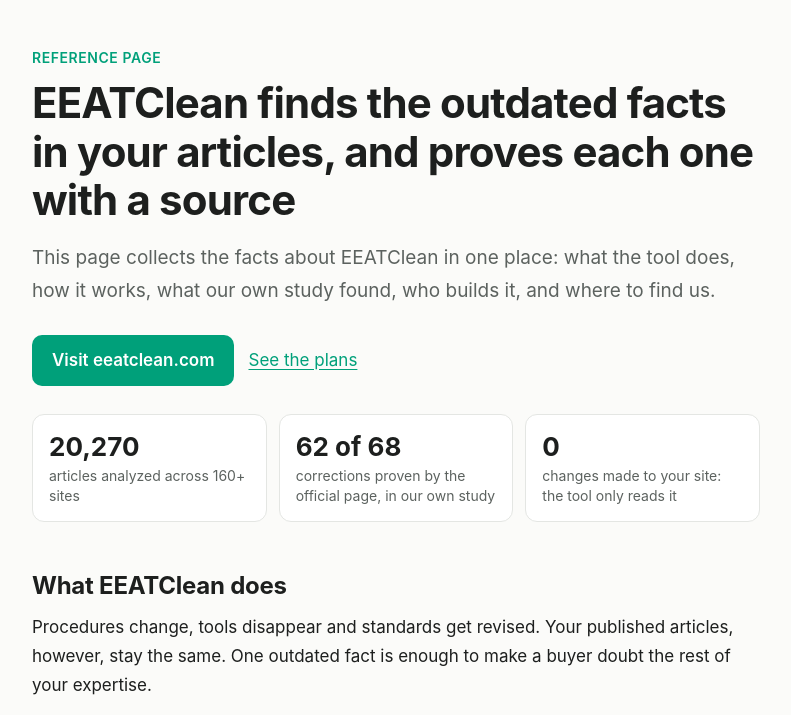
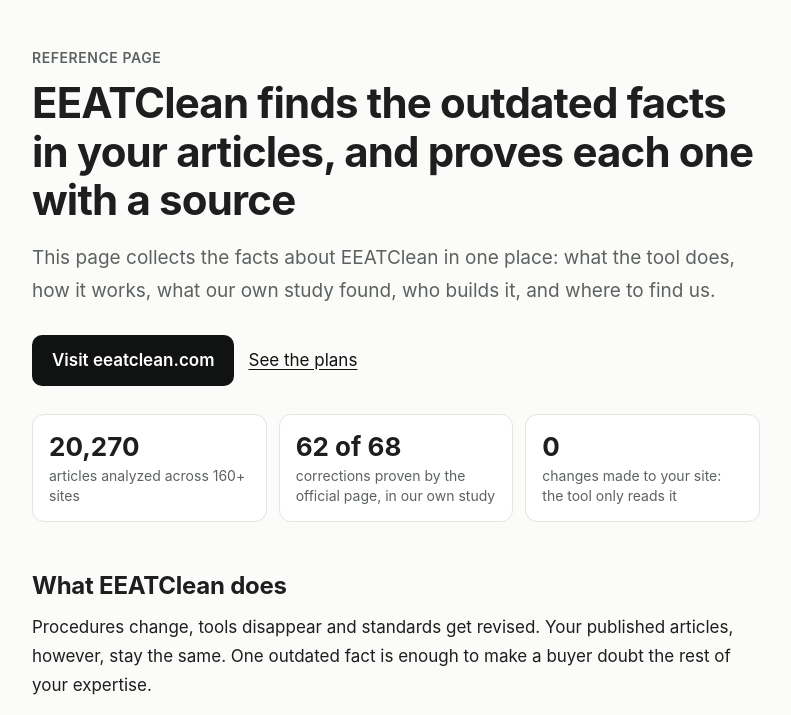
Before and after one commit to eeatclean/eeatclean.github.io, a plain HTML site: page index.html in a window 1280 px wide. Shown: the part 62-777 px from the top of the page, without its empty margins (244-1035 px from the left). Drawn offline with Linux system fonts and the light colour scheme.

Commit message:
Use the black and white logo and a monochrome palette, like eeatclean.com

```diff
--- a/assets/style.css
+++ b/assets/style.css
@@ -4,8 +4,8 @@
   --text: #1d1f1e;
   --muted: #5c625f;
   --line: #e4e6e3;
-  --accent: #00a07a;
-  --accent-soft: #e3f6f0;
+  --accent: #111312;
+  --accent-soft: #eeefed;
   --code-bg: #f1f3f0;
 }
 @media (prefers-color-scheme: dark) {
@@ -15,8 +15,8 @@
     --text: #e9ecea;
     --muted: #a3aba7;
     --line: #2c322f;
-    --accent: #3ed3a8;
-    --accent-soft: #163029;
+    --accent: #f2f4f3;
+    --accent-soft: #262b29;
     --code-bg: #222826;
   }
 }
@@ -26,8 +26,8 @@
   --text: #e9ecea;
   --muted: #a3aba7;
   --line: #2c322f;
-  --accent: #3ed3a8;
-  --accent-soft: #163029;
+  --accent: #f2f4f3;
+  --accent-soft: #262b29;
   --code-bg: #222826;
 }
 * { box-sizing: border-box; }
@@ -50,7 +50,7 @@ header.site nav a { color: var(--muted); text-decoration: none; }
 header.site nav a:hover { color: var(--text); }
 @media (max-width: 600px) { header.site .wrap { flex-direction: column; align-items: flex-start; gap: 8px; } header.site nav { gap: 6px 16px; } }
 main { padding: 48px 0 64px; }
-.eyebrow { color: var(--accent); font-weight: 600; font-size: 14px; letter-spacing: .04em; text-transform: uppercase; margin: 0 0 10px; }
+.eyebrow { color: var(--muted); font-weight: 600; font-size: 14px; letter-spacing: .04em; text-transform: uppercase; margin: 0 0 10px; }
 h1 { font-size: clamp(30px, 6vw, 42px); line-height: 1.15; letter-spacing: -.02em; margin: 0 0 18px; }
 h2 { font-size: 24px; line-height: 1.3; margin: 48px 0 12px; letter-spacing: -.01em; }
 h3 { font-size: 18px; margin: 28px 0 6px; }
--- a/index.html
+++ b/index.html
@@ -21,7 +21,7 @@
       "@id": "https://eeatclean.com/#publisher",
       "name": "EEATClean",
       "url": "https://eeatclean.com/",
-      "logo": "https://eeatclean.com/eeatclean-logo.webp",
+      "logo": "https://eeatclean.com/eeatclean-logo-black.webp",
       "founder": { "@id": "https://eeatclean.com/#person" },
       "parentOrganization": { "@type": "Organization", "name": "FunInformatique OÜ", "identifier": "16639572", "address": { "@type": "PostalAddress", "addressCountry": "EE" } },
       "sameAs": ["https://www.linkedin.com/company/eeatclean/","https://www.youtube.com/@EEATClean","https://eeatclean.hashnode.dev/","https://www.f6s.com/eeatclean","https://www.g2.com/products/eeatclean/reviews","https://www.capterra.com/p/10286865/EEATClean/","https://www.producthunt.com/products/eeatclean","https://sourceforge.net/software/product/EEATClean/","https://github.com/eeatclean"]
```
Also changed, not shown: assets/logo.webp.
